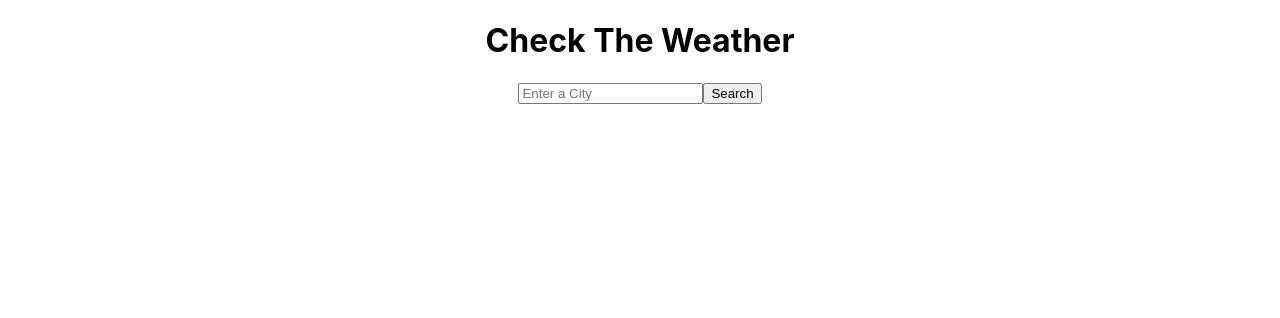
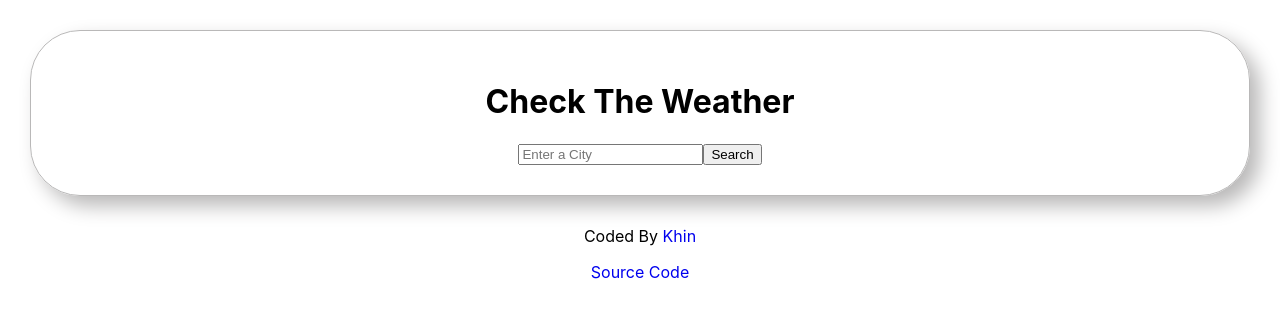
Before and after one commit to ClaraKhin/weather-react, a React (Create React App) app: page / in a window 1280 px wide. Shown: the top 318 px of the page. Built offline with nearby package versions, Linux system fonts and the light colour scheme.

Commit message:
included source codes and fixed style

```diff
--- a/src/App.css
+++ b/src/App.css
@@ -5,6 +5,19 @@
 .App-logo {
   height: 40vmin;
   pointer-events: none;
+}
+.Container {
+  text-align: center;
+  box-sizing: border-box;
+  border: 1px solid #b9b8b8;
+  box-shadow: 10px 10px 20px #b9b8b8;
+  border-radius: 50px;
+  margin: 30px;
+  padding: 30px;
+}
+.Address,
+.SourceCode {
+  text-decoration: none;
 }
 
 @media (prefers-reduced-motion: no-preference) {
@@ -28,7 +41,6 @@
   color: #61dafb;
 }
 
-
 @keyframes App-logo-spin {
   from {
     transform: rotate(0deg);
--- a/src/App.js
+++ b/src/App.js
@@ -6,8 +6,31 @@ import "./App.css";
 function App() {
   return (
     <div className="App">
-      <h1>Check The Weather</h1>
-      <Weather />
+      <div className="Container">
+        <h1>Check The Weather</h1>
+        <Weather />
+      </div>
+
+      <p>
+        Coded By
+        <a
+          href="https://github.com/ClaraKhin"
+          className="Address"
+          target="blank"
+        >
+          {" "}
+          Khin
+        </a>{" "}
+      </p>
+      <p>
+        <a
+          href="https://github.com/ClaraKhin/weather-react"
+          className="SourceCode"
+          target="blank"
+        >
+          Source Code
+        </a>
+      </p>
     </div>
   );
 }
```
